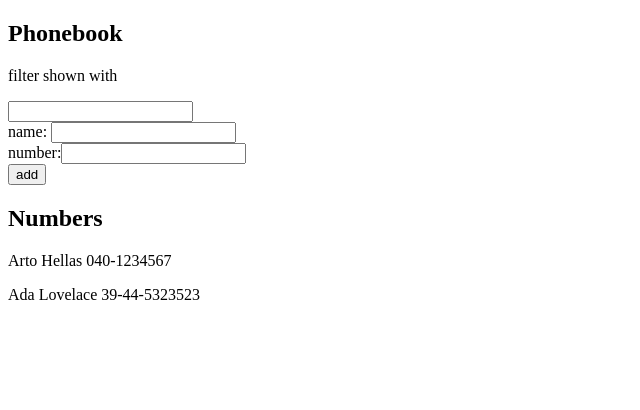
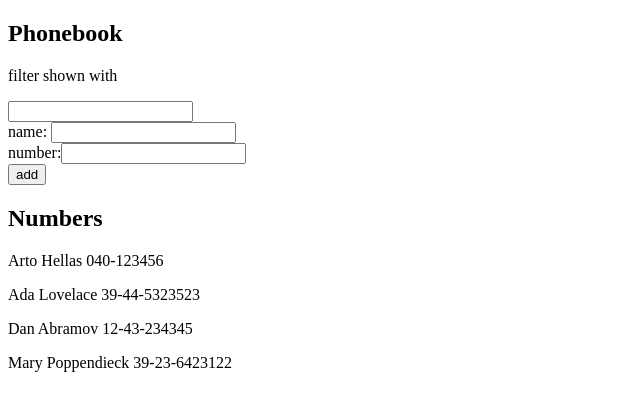
Before and after one commit to SmithD216/fso, a React (Create React App) app in the folder part2/part2.6/: page / in a window 1280 px wide. Shown: the top 410 px of the page, without its empty margins (0-640 px from the left). Built offline with nearby package versions, Linux system fonts and the light colour scheme; data requests are answered from the project's data file.

Commit message:
Added axios and json server functionality

```diff
--- /dev/null
+++ b/part2/part2.6/db.json
@@ -0,0 +1,24 @@
+{
+    "persons": [
+        {
+            "name": "Arto Hellas",
+            "number": "040-123456",
+            "id": 1
+        },
+        {
+            "name": "Ada Lovelace",
+            "number": "39-44-5323523",
+            "id": 2
+        },
+        {
+            "name": "Dan Abramov",
+            "number": "12-43-234345",
+            "id": 3
+        },
+        {
+            "name": "Mary Poppendieck",
+            "number": "39-23-6423122",
+            "id": 4
+        }
+    ]
+}
--- a/part2/part2.6/package.json
+++ b/part2/part2.6/package.json
@@ -6,6 +6,7 @@
         "@testing-library/jest-dom": "^5.16.5",
         "@testing-library/react": "^13.4.0",
         "@testing-library/user-event": "^13.5.0",
+        "axios": "^1.3.4",
         "react": "^18.2.0",
         "react-dom": "^18.2.0",
         "react-scripts": "5.0.1",
@@ -15,7 +16,8 @@
         "start": "react-scripts start",
         "build": "react-scripts build",
         "test": "react-scripts test",
-    "eject": "react-scripts eject"
+        "eject": "react-scripts eject",
+        "server": "json-server -p3001 --watch db.json"
     },
     "eslintConfig": {
         "extends": [
--- a/part2/part2.6/src/App.js
+++ b/part2/part2.6/src/App.js
@@ -1,16 +1,20 @@
-import { useState } from "react";
+import { useState, useEffect } from "react";
 import Filter from "./Filter";
 import Persons from "./Persons";
 import Form from "./Form";
+import axios from "axios";
 
 const App = () => {
-    const [persons, setPersons] = useState([
-        { name: "Arto Hellas", number: "040-1234567" },
-        { name: "Ada Lovelace", number: "39-44-5323523" },
-    ]);
+    const [persons, setPersons] = useState([]);
     const [newName, setNewName] = useState("");
     const [newNumber, setNewNumber] = useState("");
     const [search, setSearch] = useState("");
+
+    useEffect(() => {
+        const promise = axios
+            .get("http://localhost:3001/persons")
+            .then((response) => setPersons(response.data));
+    }, []);
 
     const addName = (e) => {
         e.preventDefault();
```
Also changed, not shown: part2/part2.6/src/db.json (added, +24 -0 lines), 1 other file (tests, documents, lock files or other folders). Lines whose indentation alone changed are shown as unchanged.
